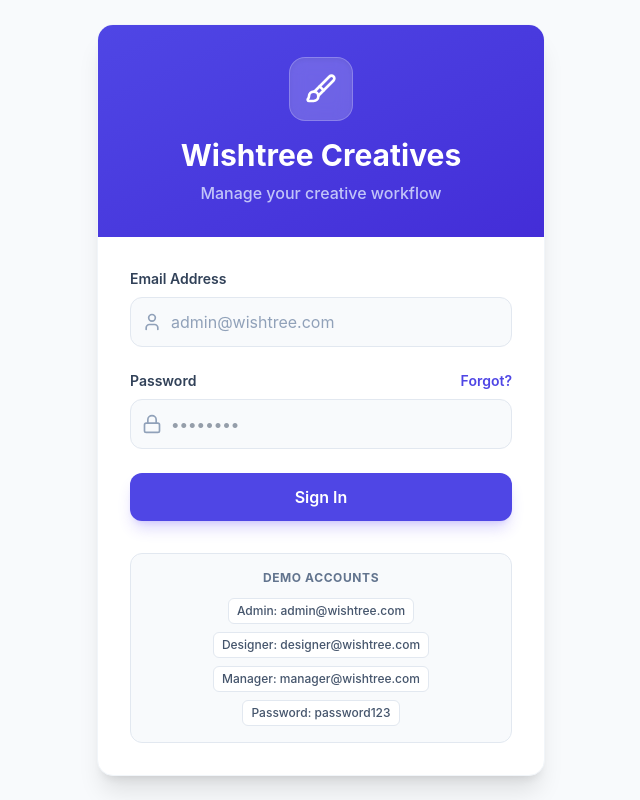
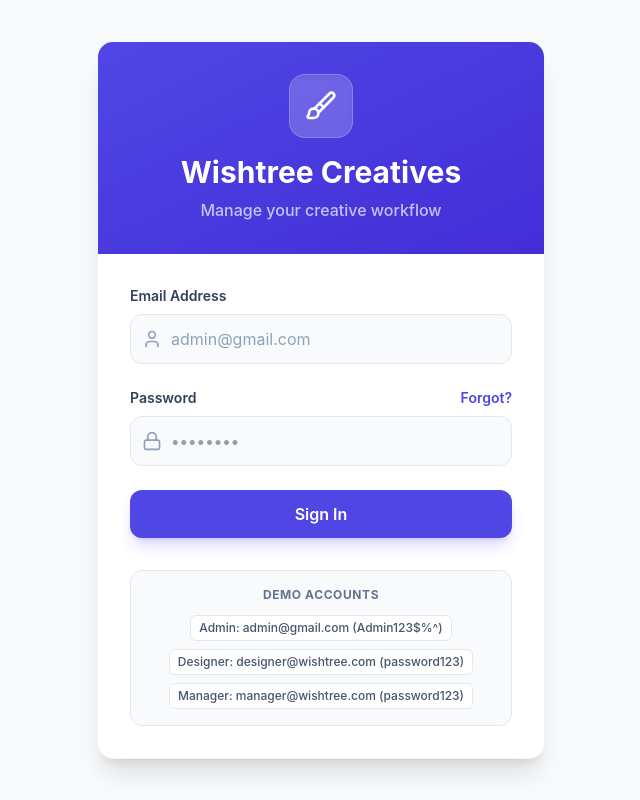
Before and after one commit to ashwinfranciswishtree/taskcanvas, a React (Vite) app in the folder wishtree-frontend/: page /login in a window 1280 px wide. Shown: the whole page, without its empty margins (319-959 px from the left). Built offline with nearby package versions, Linux system fonts and the light colour scheme; no server answers.

Commit message:
Fix login page UI and add local .env support

```diff
--- a/wishtree-frontend/src/pages/Login.jsx
+++ b/wishtree-frontend/src/pages/Login.jsx
@@ -43,7 +43,7 @@ const Login = () => {
                   value={email}
                   onChange={(e) => setEmail(e.target.value)}
                   className="w-full pl-10 pr-4 py-3 bg-slate-50 border border-slate-200 rounded-xl focus:outline-none focus:ring-2 focus:ring-primary/20 focus:border-primary transition-all text-slate-700 font-medium placeholder:text-slate-400 placeholder:font-normal"
-                  placeholder="admin@wishtree.com"
+                  placeholder="admin@gmail.com"
                   required
                 />
               </div>
@@ -78,10 +78,9 @@ const Login = () => {
           <div className="mt-8 text-center bg-slate-50 rounded-xl p-4 border border-slate-200">
             <h4 className="text-xs font-bold text-slate-500 uppercase tracking-wider mb-3">Demo Accounts</h4>
             <div className="flex flex-wrap gap-2 justify-center text-xs">
-              <span className="px-2 py-1 bg-white border border-slate-200 rounded-md font-medium text-slate-600">Admin: admin@wishtree.com</span>
-              <span className="px-2 py-1 bg-white border border-slate-200 rounded-md font-medium text-slate-600">Designer: designer@wishtree.com</span>
-              <span className="px-2 py-1 bg-white border border-slate-200 rounded-md font-medium text-slate-600">Manager: manager@wishtree.com</span>
-              <span className="px-2 py-1 bg-white border border-slate-200 rounded-md font-medium text-slate-600">Password: password123</span>
+              <span className="px-2 py-1 bg-white border border-slate-200 rounded-md font-medium text-slate-600">Admin: admin@gmail.com (Admin123$%^)</span>
+              <span className="px-2 py-1 bg-white border border-slate-200 rounded-md font-medium text-slate-600">Designer: designer@wishtree.com (password123)</span>
+              <span className="px-2 py-1 bg-white border border-slate-200 rounded-md font-medium text-slate-600">Manager: manager@wishtree.com (password123)</span>
             </div>
           </div>
         </div>
```
